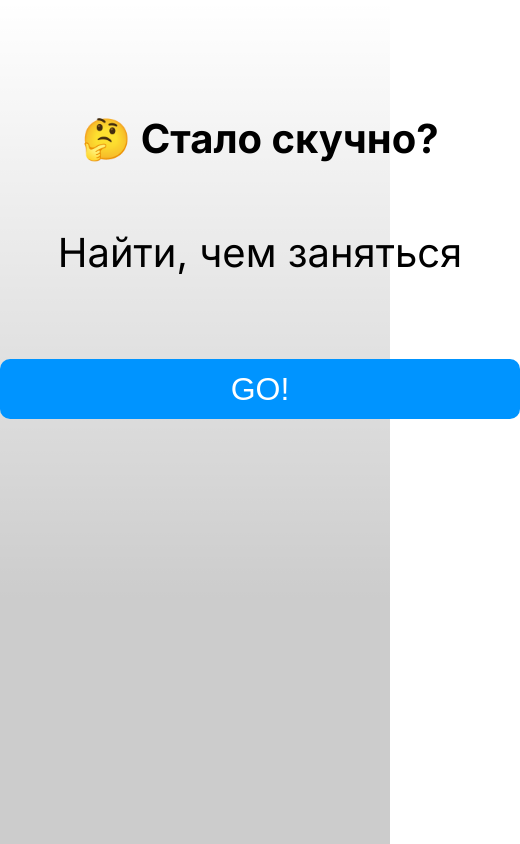
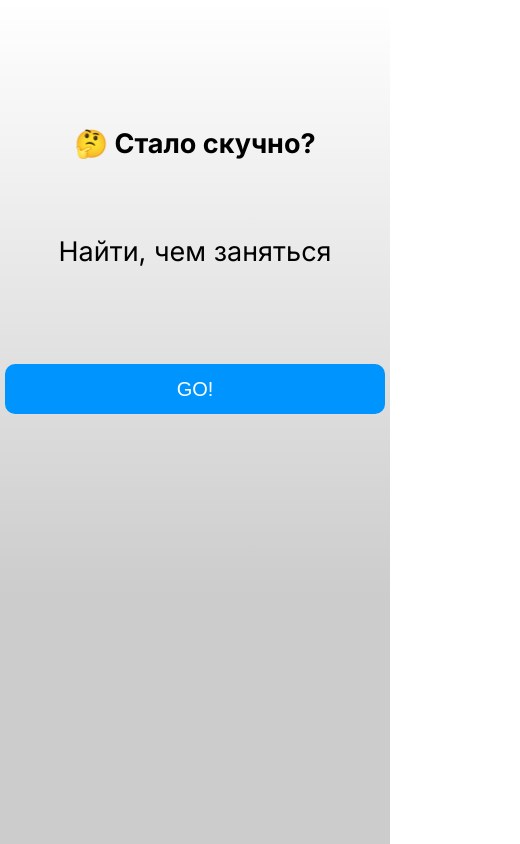
Before and after one commit to alexpoltavtsov/bored-app, a plain HTML site: page index.html in a window 390 px wide. Shown: the top 844 px of the page, 520 px wide, since content can reach past the window. Drawn offline with Linux system fonts and the light colour scheme; files that its build step writes are made by us from their sources.

Commit message:
added adaptive

```diff
--- a/css/style.css
+++ b/css/style.css
@@ -13,7 +13,7 @@ body {
 }
 
 .container {
-   width: 520px;
+   max-width: 520px;
    margin: 0 auto;
    padding-top: 115px;
 }
@@ -51,3 +51,50 @@ body {
 .btn:hover {
     background: #0c5f9b;
 }
+
+
+@media(max-width: 767px) {
+
+    .banner {
+        padding: 10px;
+    }
+
+    .title {
+        font-size: 32px;
+    }
+
+    .text {
+        font-size: 32px;
+        line-height: 40px;
+    }
+
+
+
+    .btn {
+        height: 60px;
+        font-size: 24px;
+    }
+
+
+}
+
+
+@media(max-width: 500px) {
+    .banner {
+        padding: 5px;
+    }
+
+    .title {
+        font-size: 27px;
+    }
+
+    .text {
+        font-size: 27px;
+        line-height: 35px;
+    }
+
+    .btn {
+        height: 50px;
+        font-size: 20px;
+    }
+}
--- a/index.html
+++ b/index.html
@@ -4,7 +4,7 @@
     <meta charset="UTF-8" />
     <meta http-equiv="X-UA-Compatible" content="IE=edge" />
     <meta name="viewport" content="width=device-width, initial-scale=1.0" />
-    <link rel="stylesheet" href="styles/reset.css" />
+    <link rel="stylesheet" href="css/reset.css" />
     <link rel="icon" href="resources/favicon.png" type="image/png" />
 
     <link rel="preconnect" href="https://fonts.googleapis.com">
```
